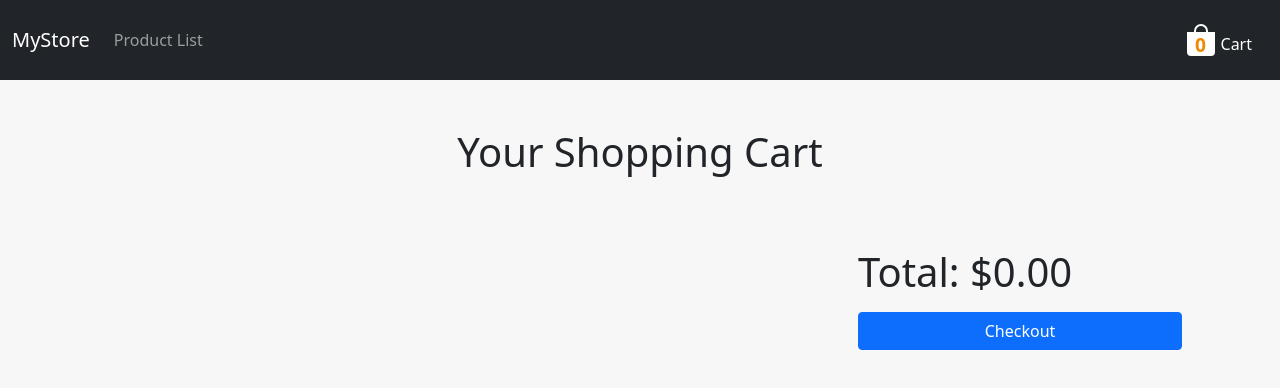
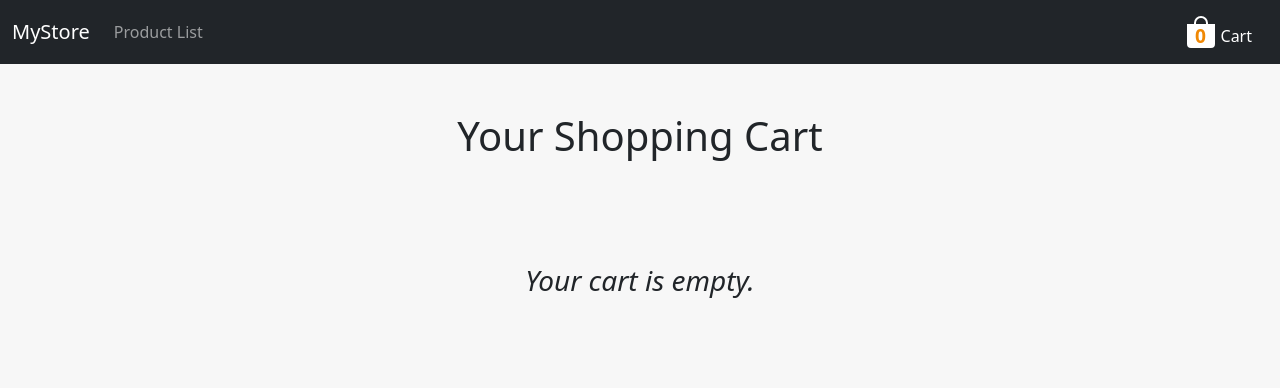
Before and after one commit to eisenbraun/udacity-mystore, an Angular app: page /cart in a window 1280 px wide. Shown: the top 388 px of the page. Built offline with nearby package versions, Linux system fonts and the light colour scheme.

Commit message:
Updates UI for cart and cart icon

```diff
--- a/src/app/app.component.html
+++ b/src/app/app.component.html
@@ -7,14 +7,7 @@
           <a class="nav-link" [routerLink]="['/']">Product List</a>
         </li>
       </ul>
-      <span class="navbar-text">
-        <a class="nav-link d-flex align-items-end" [routerLink]="['/cart']">
-          <svg xmlns="http://www.w3.org/2000/svg" width="32" height="32" fill="currentColor" class="bi bi-bag-fill me-1" viewBox="0 0 16 16">
-            <path d="M8 1a2.5 2.5 0 0 1 2.5 2.5V4h-5v-.5A2.5 2.5 0 0 1 8 1zm3.5 3v-.5a3.5 3.5 0 1 0-7 0V4H1v10a2 2 0 0 0 2 2h10a2 2 0 0 0 2-2V4h-3.5z"/>
-            <text x="5" y="14" class="cart-text">{{ cartTotal }}</text>
-          </svg>
-        Cart</a>
-      </span>
+      <app-cart-icon [cartTotal]="cartTotal"></app-cart-icon>
     </div>
   </div>
 </nav>
--- /dev/null
+++ b/src/app/components/cart-icon/cart-icon.component.html
@@ -0,0 +1,8 @@
+<span class="navbar-text">
+  <a class="nav-link d-flex align-items-end cart-icon" [routerLink]="['/cart']">
+    <svg xmlns="http://www.w3.org/2000/svg" width="32" height="32" fill="currentColor" class="bi bi-bag-fill me-1" viewBox="0 0 16 16">
+      <path d="M8 1a2.5 2.5 0 0 1 2.5 2.5V4h-5v-.5A2.5 2.5 0 0 1 8 1zm3.5 3v-.5a3.5 3.5 0 1 0-7 0V4H1v10a2 2 0 0 0 2 2h10a2 2 0 0 0 2-2V4h-3.5z"/>
+    </svg>
+    <p class="cart-icon-count" [ngClass]="{ 'pulse': pulse }" (animationend)="pulse=false">{{ cartTotal }}</p>
+  Cart</a>
+</span>
--- /dev/null
+++ b/src/app/components/cart-icon/cart-icon.component.scss
@@ -0,0 +1,37 @@
+.pulse {
+  animation-name: pulse;
+  animation-duration: 2s;
+  animation-timing-function: ease-in-out;
+}
+
+@keyframes pulse {
+  from {
+    transform: scale3d(1, 1, 1);
+  }
+
+  10%, 90% {
+    transform: scale3d(1.2, 1.2, 1.2);
+  }
+
+  to {
+    transform: scale3d(1, 1, 1);
+  }
+}
+
+.cart-icon {
+  position: relative;
+}
+
+.cart-icon-count {
+  position: absolute;
+  color: #F08804;
+  font-size: 1.2rem;
+  font-weight: bold;
+  display: grid;
+  justify-content: center;
+  width: 32px;
+  height: 32px;
+  align-items: center;
+  margin: 0px 0 0 0;
+  padding-top: 6px;
+}
--- /dev/null
+++ b/src/app/components/cart-icon/cart-icon.component.ts
@@ -0,0 +1,24 @@
+import { Component, Input, OnInit } from '@angular/core';
+import { trigger, state, style, animate, transition } from '@angular/animations'
+
+@Component({
+  selector: 'app-cart-icon',
+  templateUrl: './cart-icon.component.html',
+  styleUrls: ['./cart-icon.component.scss']
+})
+export class CartIconComponent implements OnInit {
+  @Input() cartTotal: number = 0
+  prevTotal: number = this.cartTotal
+  pulse = false
+  constructor() { }
+
+  ngOnInit(): void {
+  }
+
+  ngOnChanges() {
+    if (this.cartTotal !== this.prevTotal) {
+      this.pulse = true;
+      this.prevTotal = this.cartTotal
+    }
+  }
+}
--- a/src/app/components/cart/cart.component.html
+++ b/src/app/components/cart/cart.component.html
@@ -1,5 +1,5 @@
 <h1 class="py-5 text-center">Your Shopping Cart</h1>
-<div class="row">
+<div class="row" *ngIf="cart.length; else elseBlock">
   <div class="col col-10 col-md-8 mb-5">
     <div class="p-3 bg-white d-flex shadow-sm rounded-3 mb-3" *ngFor="let product of cart">
       <img class="rounded-3 shadow-sm me-3" src="{{ product.url + '&h=800' }}" alt="{{ product.name }}">
@@ -26,3 +26,6 @@
 
   </div>
 </div>
+<ng-template #elseBlock>
+  <h3 class="py-5 text-center"><em>Your cart is empty.</em></h3>
+</ng-template>
```
Also changed, not shown: src/app/app.module.ts (+6 -2 lines), 1 other file (tests, documents, lock files or other folders).
